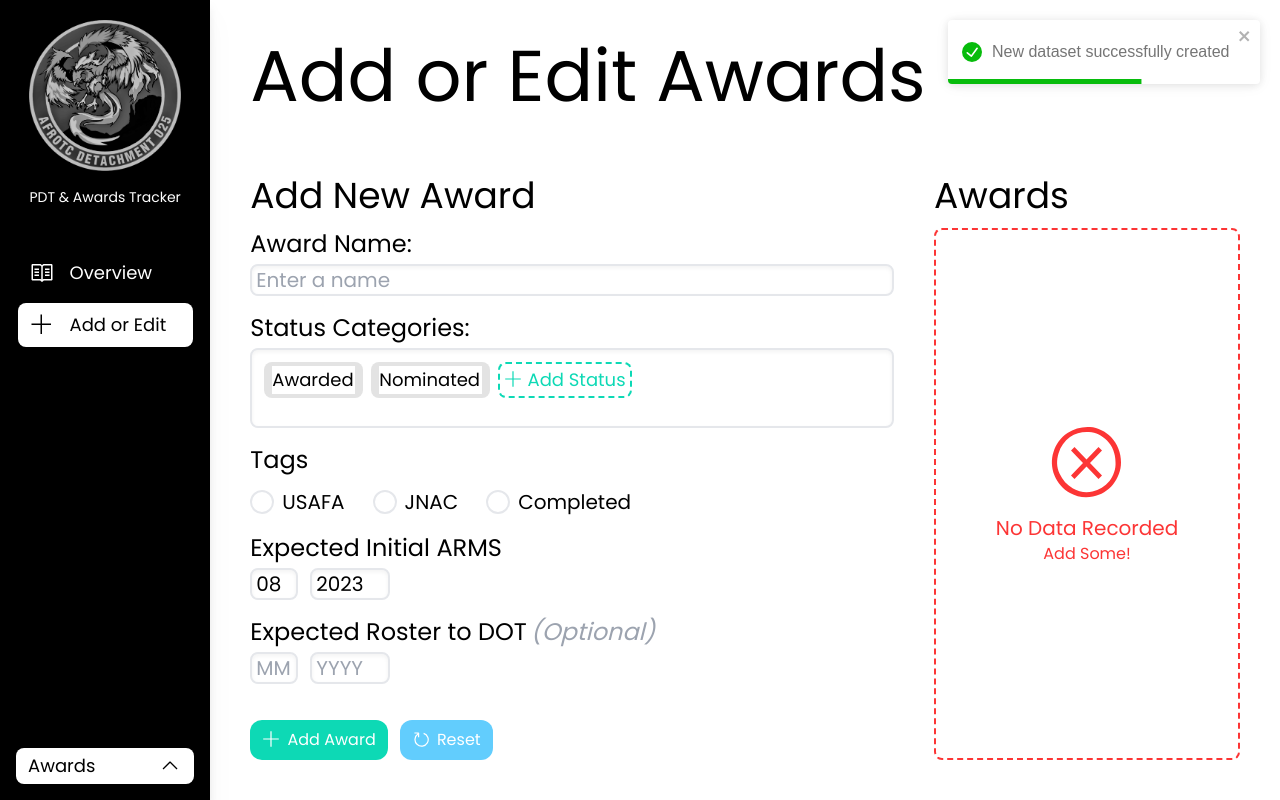
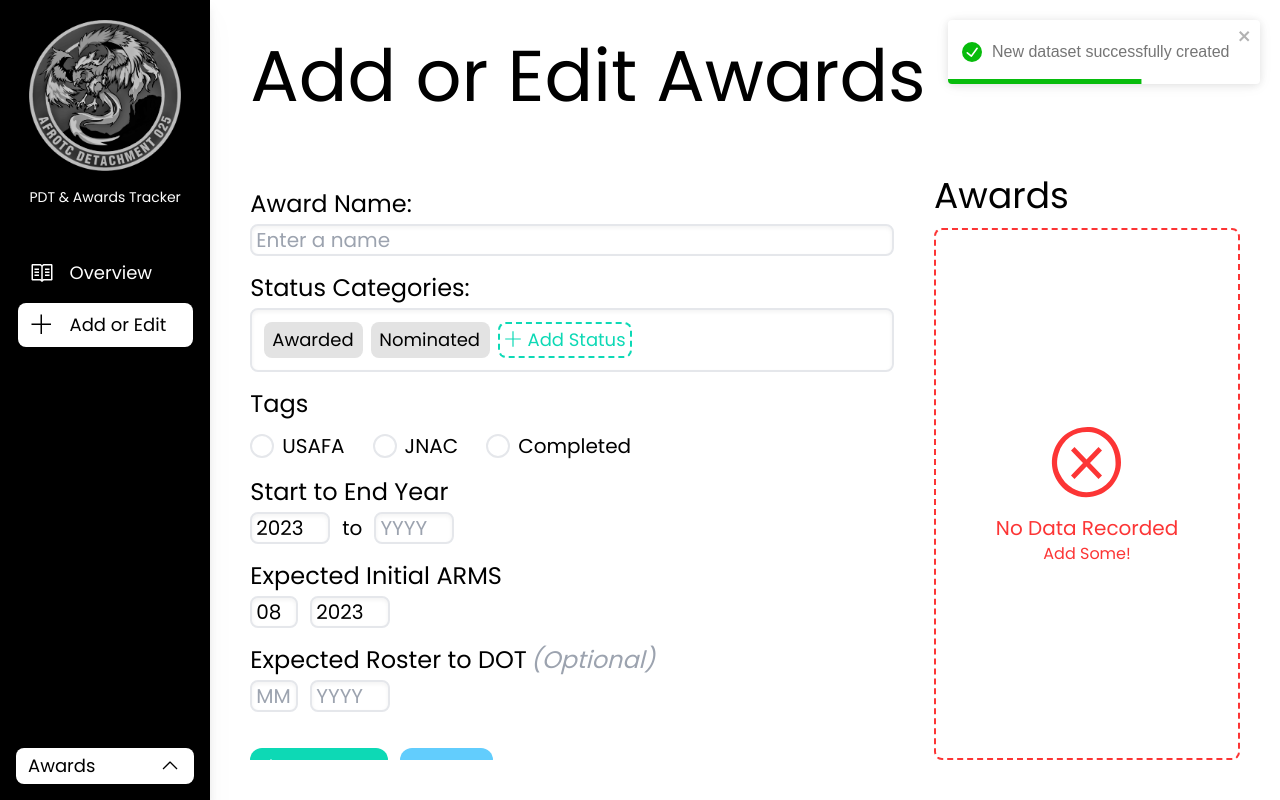
Before and after one commit to Detachment025/PDT-Awards-Tracker, a Next.js app: page /add_edit in a window 1280 px wide. Both pictures are taken after a click on the button "Create New Dataset". Built offline with nearby package versions, Linux system fonts and the light colour scheme.

Commit message:
Applied endYear and startYear options

```diff
--- a/src/components/subcomponent/freeadd.js
+++ b/src/components/subcomponent/freeadd.js
@@ -124,7 +124,7 @@ export function FreeAdd({
               <AutosizeInput
                 type="text"
                 value={item}
-                style={{ background: 'transparent' }}
+                inputStyle={{ background: 'transparent' }}
                 className={`text-${fontSize} text-poppins text-${textColor} placeholder-silver px-1 w-full`}
                 onChange={(e) => handleInputChange(idx, e.target.value)}
               />
--- a/src/pages/add_edit/add_edit.js
+++ b/src/pages/add_edit/add_edit.js
@@ -80,6 +80,8 @@ export default function AddEditComponent({ tracker }) {
     document.getElementById("ARMSYear").value = moment().year();
     document.getElementById("DOTMonth").value = "";
     document.getElementById("DOTYear").value = "";
+    document.getElementById("StartYear").value = moment().year();
+    document.getElementById("EndYear").value = "";
     setUSAFA(false);
     setJNAC(false);
     setCompleted(false);
@@ -93,6 +95,8 @@ export default function AddEditComponent({ tracker }) {
     document.getElementById("ARMSYear").value = data[tracker.toLowerCase()][selectedItem]["initARMS"]["year"];
     document.getElementById("DOTMonth").value = data[tracker.toLowerCase()][selectedItem]["rosterDOT"]["month"];
     document.getElementById("DOTYear").value = data[tracker.toLowerCase()][selectedItem]["rosterDOT"]["year"];
+    document.getElementById("StartYear").value = data[tracker.toLowerCase()][selectedItem]["startYear"];
+    document.getElementById("EndYear").value = data[tracker.toLowerCase()][selectedItem]["endYear"];
     setUSAFA(data[tracker.toLowerCase()][selectedItem]["tags"]["usafa"]);
     setJNAC(data[tracker.toLowerCase()][selectedItem]["tags"]["jnac"]);
     setCompleted(data[tracker.toLowerCase()][selectedItem]["tags"]["completed"]);
@@ -158,13 +162,34 @@ export default function AddEditComponent({ tracker }) {
       return;
     }
 
+    // Check if end year is before the start year. If so, create an error message and return
+    if (document.getElementById("EndYear").value !== "" &&
+      parseInt(document.getElementById("EndYear").value) < parseInt(document.getElementById("StartYear").value)) {
+      ErrorToaster("End year cannot be before start year");
+      return;
+    }
+
+    // Check if the start year is ahead of current year. If so, create an error message and return
+    if (parseInt(document.getElementById("StartYear").value) > moment().year()) {
+      ErrorToaster("Start year cannot be ahead of current year");
+      return;
+    }
+
+    // Check if the start year is empty. If so, create an error message and return
+    if (isNaN(parseInt(document.getElementById("StartYear").value))) {
+      ErrorToaster("Start year needs to be filled");
+      return;
+    }
+
     // Add item
+    const startYear = parseInt(document.getElementById("StartYear").value);
+    const endYear = parseInt(document.getElementById("EndYear").value);
     if (selectedItem === "") {
-      addItem(tracker, name, statusList, usafa, jnac, completed);
+      addItem(tracker, name, statusList, usafa, jnac, completed, startYear, endYear);
       setPresence(presence + 1);
     // Update Item
     } else {
-      updateItem(tracker, name, statusList, usafa, jnac, completed, selectedItem, document);
+      updateItem(tracker, name, statusList, usafa, jnac, completed, startYear, endYear, selectedItem, document);
     }
 
     // Empty selected item, reset list, and send toaster message
@@ -261,6 +286,36 @@ export default function AddEditComponent({ tracker }) {
                   Completed
                 </div>
               </div>
+            </div>
+          </div>
+
+          <div className="flex-shrink-0 flex flex-col justify-center w-full gap-1">
+            <div className="flex flex-row text-2xl gap-1">
+                <div>
+                  Start to End Year
+                </div>
+            </div>
+            <div className="flex flex-row gap-3 items-center">
+              <input
+                placeholder="YYYY"
+                id="StartYear"
+                pattern="[0-9]*"
+                defaultValue={moment().year()}
+                maxLength="4"
+                className="text-xl text-poppins rounded-lg shadow-inner border-2 px-1 focus:border-black shadow-inner w-[4em]"
+                onKeyDown={(event) => (!/[0-9]/.test(event.key) && !(event.key == "Backspace") && !(event.key == "Delete")) && event.preventDefault()}
+              />
+              <div className="text-xl">
+                to
+              </div>
+              <input
+                placeholder="YYYY"
+                id="EndYear"
+                pattern="[0-9]*"
+                maxLength="4"
+                className="text-xl text-poppins rounded-lg shadow-inner border-2 px-1 focus:border-black shadow-inner w-[4em]"
+                onKeyDown={(event) => (!/[0-9]/.test(event.key) && !(event.key == "Backspace") && !(event.key == "Delete")) && event.preventDefault()}
+              />
             </div>
           </div>
 
--- a/src/utils/data.js
+++ b/src/utils/data.js
@@ -13,21 +13,37 @@ export const DataProvider = ({ children }) => {
   const [data, setData] = useState({});
 
   // Insert award/pdt item
-  const addItem = (itemType, name, statusList, usafa, jnac, completed) => {
+  const addItem = (
+    itemType,
+    name,
+    statusList,
+    usafa,
+    jnac,
+    completed,
+    startYear,
+    endYear
+  ) => {
     // Copy data
     var copy = data;
 
-    // Generate 18 years for the terms starting from
-    // the 18th year prior to current year
+    // If endYear is NaN, set endYear to null and tempEndYear to current year
+    var tempEndYear = endYear;
+    if (isNaN(endYear)) {
+      tempEndYear = moment().year();
+      endYear = null;
+    }
+
+    // Generate list of years
     const years = [];
-    for (let year = moment().year(); (moment().year() - 18) < year; year--)
+    for (let year = tempEndYear; (tempEndYear - (tempEndYear - startYear)) <= year; year--)
       years.push(year);
 
     // Get append new information to the data
     copy[itemType.toLowerCase()][name] = {
       id: name,
-      completed: false,
       statusCategories: statusList,
+      startYear: startYear,
+      endYear: endYear,
       tags: {
         usafa: usafa,
         jnac: jnac,
@@ -62,18 +78,36 @@ export const DataProvider = ({ children }) => {
     usafa,
     jnac,
     completed,
+    startYear,
+    endYear,
     original,
     srcDocument
   ) => {
     // Copy data and original terms
     var copy = data;
-    const orgTerms = data[itemType.toLowerCase()][original]["terms"];
+    var orgTerms = data[itemType.toLowerCase()][original]["terms"];
+
+    // If endYear is NaN, set it to null
+    if (isNaN(endYear)) {
+      endYear = null;
+    }
 
     // Generate 18 years for the terms starting from
     // the 18th year prior to current year
     const years = [];
     for (let year = moment().year(); (moment().year() - 18) < year; year--)
       years.push(year);
+
+    // If the start year is less than the original start year, add more years
+    const originalStartYear = parseInt(copy[itemType.toLowerCase()][name]["startYear"]);
+    if (startYear < originalStartYear) {
+      for (let year = originalStartYear; year >= startYear; year--) {
+        orgTerms[year.toString()] = statusList.reduce((cat, key, index) => {
+          cat[key] = [];
+          return cat
+        }, {});
+      }
+    }
 
     // Delete award or pdt item
     delete copy[itemType.toLowerCase()][original];
@@ -83,6 +117,8 @@ export const DataProvider = ({ children }) => {
       id: name,
       completed: false,
       statusCategories: statusList,
+      startYear: startYear,
+      endYear: endYear,
       tags: {
         usafa: usafa,
         jnac: jnac,
@@ -98,6 +134,8 @@ export const DataProvider = ({ children }) => {
       },
       terms: orgTerms
     };
+
+    console.log(copy)
 
     // Write to data
     setData(copy);
```
Also changed, not shown: src/pages/test/Home.module.css (deleted, +0 -59 lines).
